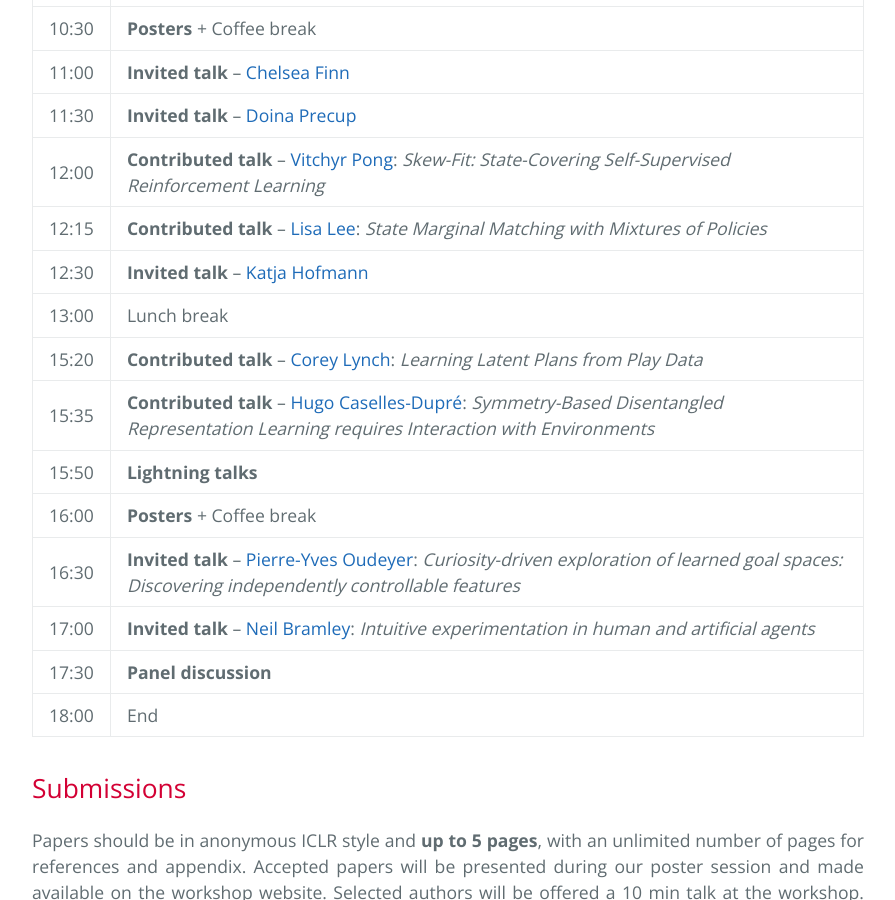
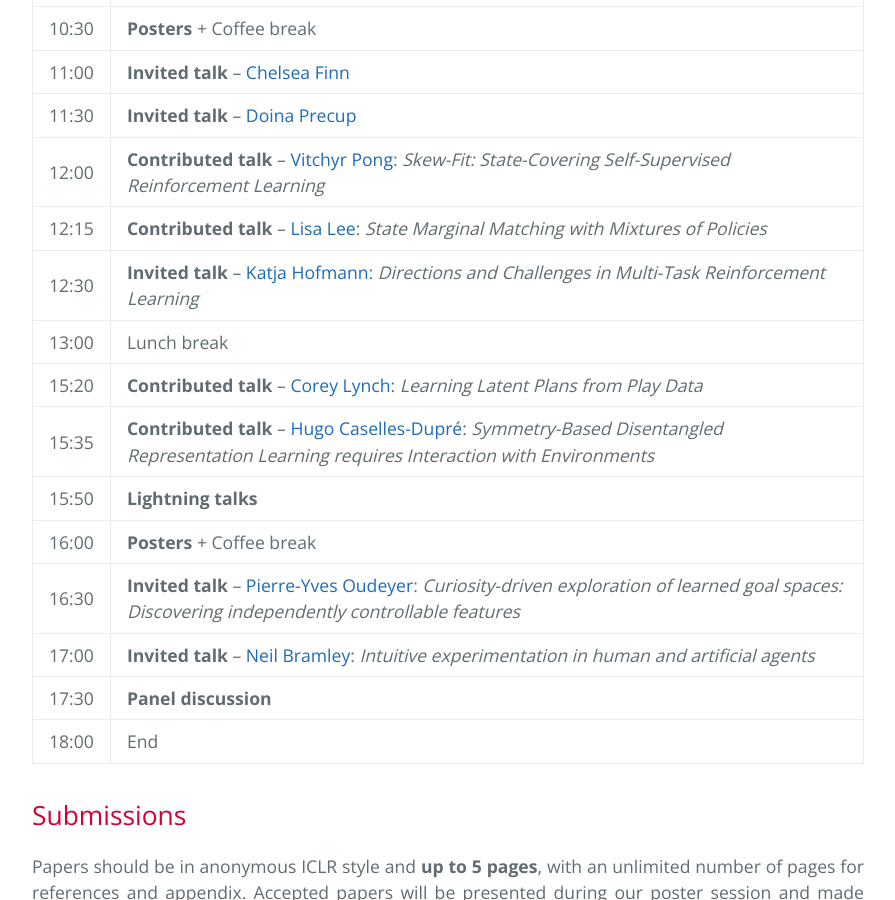
Before and after one commit to tarl2019/tarl2019.github.io, a Jekyll site: the page built from index.md, in a window 1280 px wide and 900 px high, scrolled down 2500 px. Shown: the whole window, without its empty margins (192-1087 px from the left). Built offline with Jekyll 4.4.1, drawn with Linux system fonts in a browser that asks for light colours.

Commit message:
Add Katja's talk title.

```diff
--- a/index.md
+++ b/index.md
@@ -88,7 +88,7 @@ We thank our sponsors for making this workshop possible:
 | 11:30 | **Invited talk** – [Doina Precup][doina] |
 | 12:00 | **Contributed talk** – [Vitchyr Pong][vitchyr]: *Skew-Fit: State-Covering Self-Supervised Reinforcement Learning* |
 | 12:15 | **Contributed talk** – [Lisa Lee][lisa]: *State Marginal Matching with Mixtures of Policies* |
-| 12:30 | **Invited talk** – [Katja Hofmann][katja] |
+| 12:30 | **Invited talk** – [Katja Hofmann][katja]: *Directions and Challenges in Multi-Task Reinforcement Learning* |
 | 13:00 | Lunch break |
 | 15:20 | **Contributed talk** – [Corey Lynch][corey]: *Learning Latent Plans from Play Data* |
 | 15:35 | **Contributed talk** – [Hugo Caselles-Dupré][hugo]: *Symmetry-Based Disentangled Representation Learning requires Interaction with Environments* |
```
